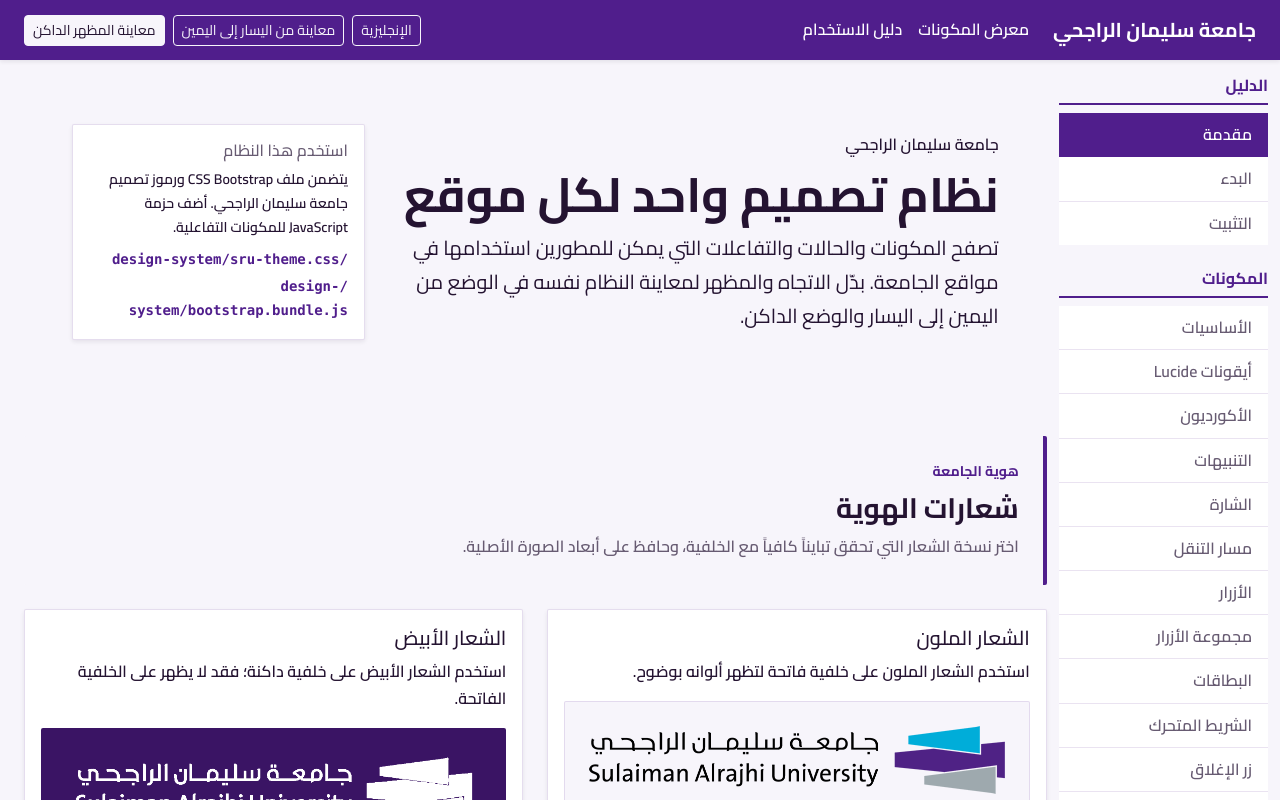
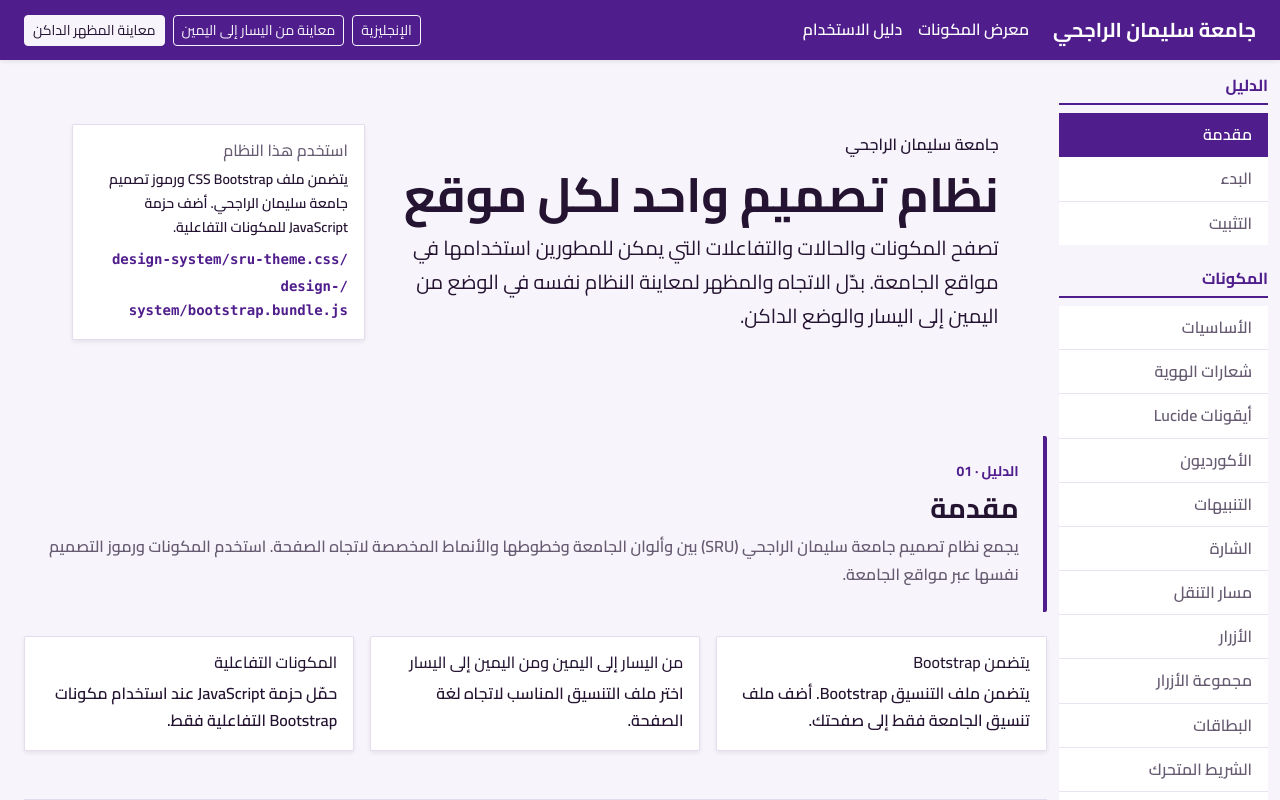
Before and after one commit to ahumaid/sru-design-system, a Vue app: page / in a window 1280 px wide. Shown: the top 800 px of the page. Built offline with nearby package versions, Linux system fonts and the light colour scheme.

Commit message:
Add standalone brand logos page

```diff
--- a/src/components/GallerySidebar.vue
+++ b/src/components/GallerySidebar.vue
@@ -7,6 +7,7 @@ const guideLinks = [
 
 const componentLinks = [
   { name: 'foundations', key: 'foundations', to: '/foundations' },
+  { name: 'logos', key: 'logos', to: '/components/logos' },
   { name: 'icons', key: 'icons', to: '/components/icons' },
   { name: 'accordion', key: 'accordion', to: '/components/accordion' },
   { name: 'alerts', key: 'alerts', to: '/components/alerts' },
--- a/src/locales/ar.json
+++ b/src/locales/ar.json
@@ -477,6 +477,7 @@
       "dropdowns": "القوائم المنسدلة",
       "forms": "النماذج",
       "list-group": "قائمة العناصر",
+      "logos": "شعارات الهوية",
       "modal": "النافذة المنبثقة",
       "navbar": "شريط التنقل",
       "navs": "التنقل وعلامات التبويب",
--- a/src/locales/en.json
+++ b/src/locales/en.json
@@ -477,6 +477,7 @@
       "dropdowns": "Dropdowns",
       "forms": "Forms",
       "list-group": "List group",
+      "logos": "Brand logos",
       "modal": "Modal",
       "navbar": "Navbar",
       "navs": "Navs and tabs",
--- a/src/router.js
+++ b/src/router.js
@@ -43,6 +43,7 @@ const router = createRouter({
       ['dropdowns', () => import('./components/sections/DropdownsSection.vue')],
       ['forms', () => import('./components/sections/FormsSection.vue')],
       ['list-group', () => import('./components/sections/ListGroupSection.vue')],
+      ['logos', () => import('./components/sections/BrandLogosSection.vue')],
       ['modal', () => import('./components/sections/ModalSection.vue')],
       ['navbar', () => import('./components/sections/NavbarSection.vue')],
       ['navs', () => import('./components/sections/NavsSection.vue')],
--- a/src/views/HomeView.vue
+++ b/src/views/HomeView.vue
@@ -1,11 +1,9 @@
 <script setup>
 import GalleryHero from '../components/GalleryHero.vue';
-import BrandLogosSection from '../components/sections/BrandLogosSection.vue';
 import IntroductionSection from '../components/sections/IntroductionSection.vue';
 </script>
 
 <template>
   <GalleryHero />
-  <BrandLogosSection />
   <IntroductionSection />
 </template>
```
